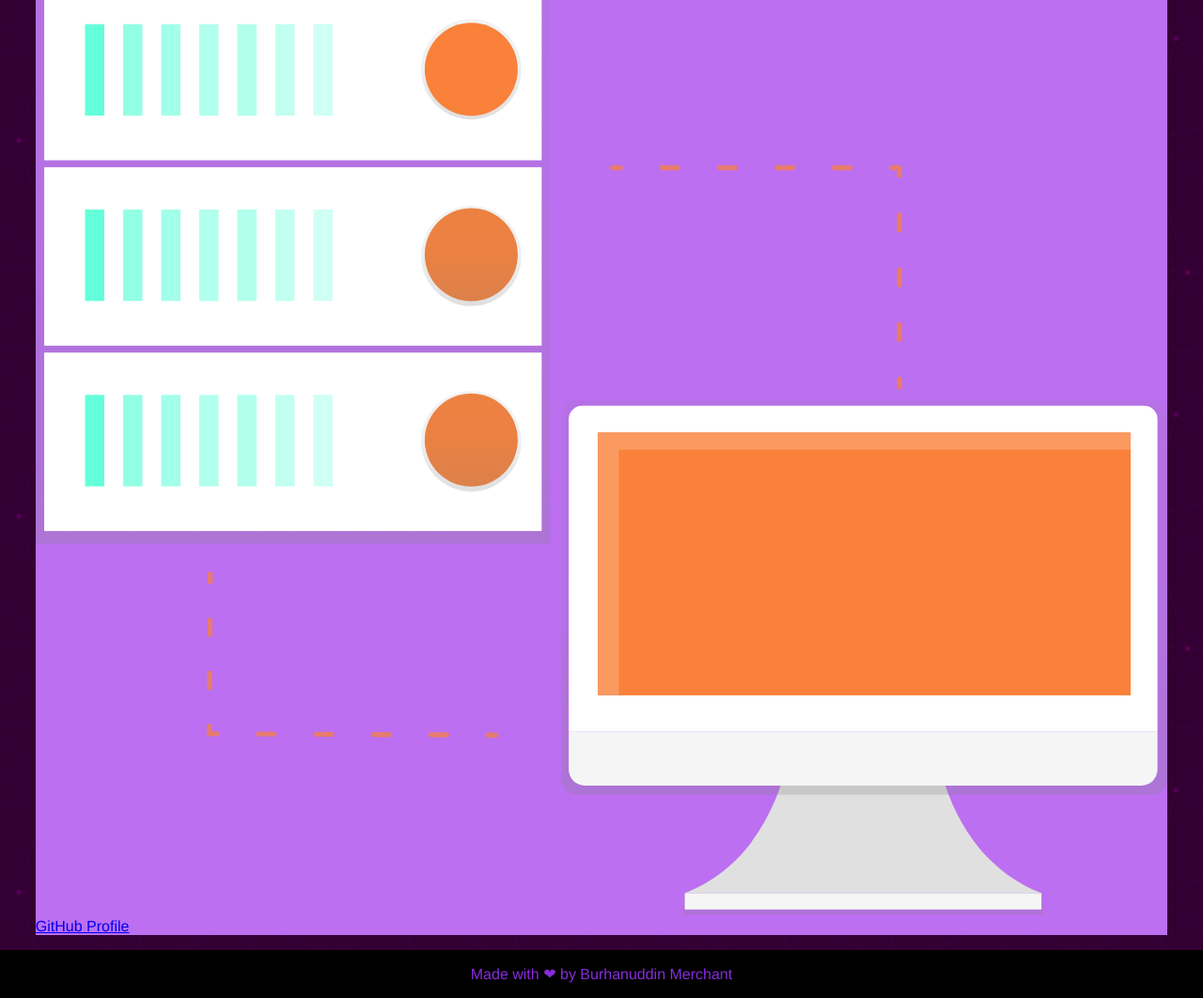
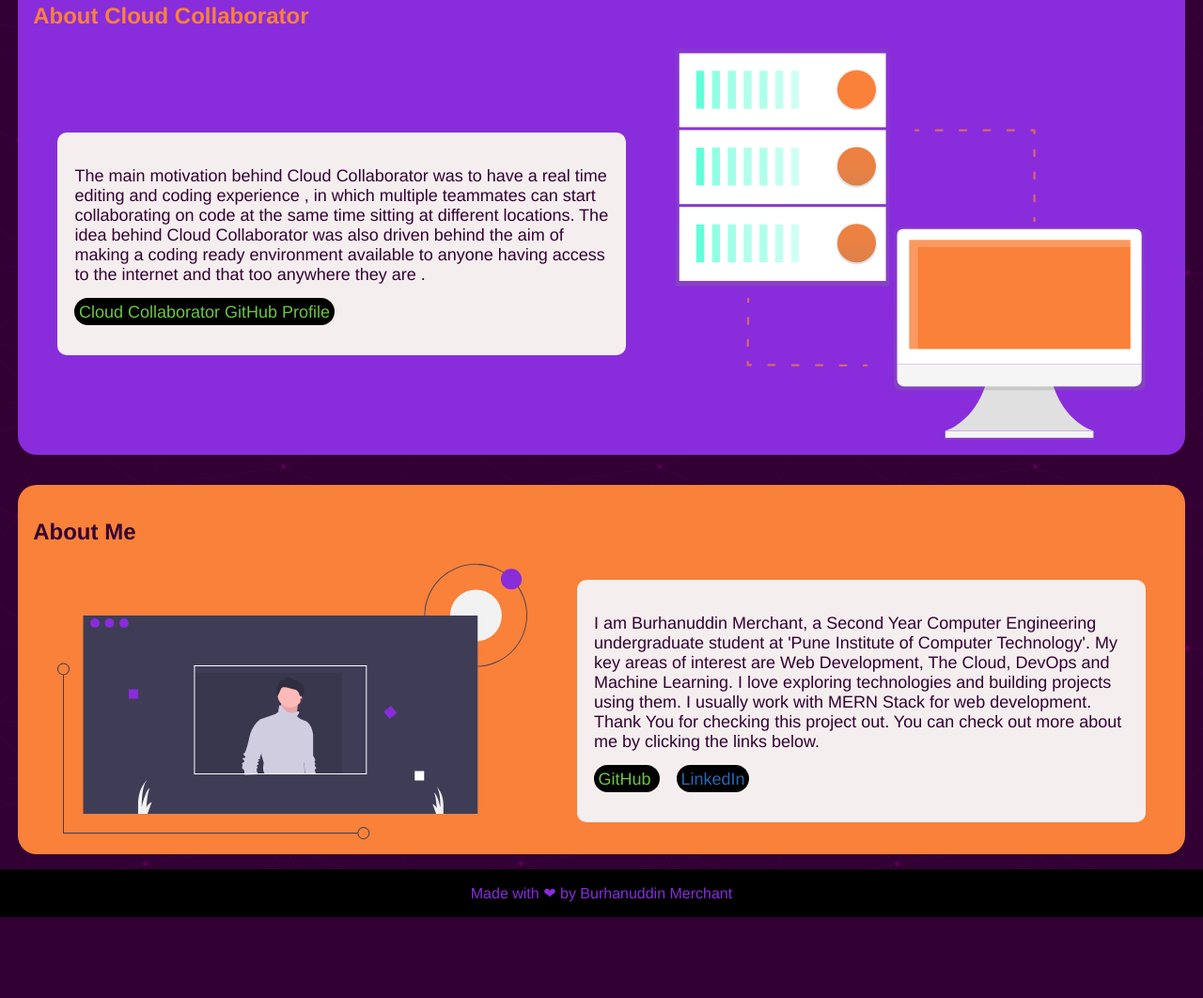
Before and after one commit to Cloud-Collaborator/cloud-collaborator, a website: page public/about.html in a window 1280 px wide. Shown: the part 150-1212 px from the top of the page at 94% size. After the commit the page ends 1126 px from the top, so only its background shows below. Drawn offline with Linux system fonts and the light colour scheme.

Commit message:
added the about section with content

```diff
--- a/public/about.html
+++ b/public/about.html
@@ -18,12 +18,46 @@
       </nav>
     </header>
     <main>
-      <div class="about-intro">
-        <img src="./assets/server.svg" alt="" /><a
-          href="https://github.com/BurhanuddinMerchant"
-          target="blank"
-          >GitHub Profile</a
-        >
+      <div class="about-cloudcollaborator">
+        <h2>About Cloud Collaborator</h2>
+        <div class="about-cloudcollaborator-content">
+          <div>
+            <p >
+              The main motivation behind Cloud Collaborator was to have a real
+              time editing and coding experience , in which multiple teammates
+              can start collaborating on code at the same time sitting at
+              different locations. The idea behind Cloud Collaborator was also
+              driven behind the aim of making a coding ready environment
+              available to anyone having access to the internet and that too
+              anywhere they are .
+              <p>
+              <a href="https://github.com/Cloud-Collaborator" target="blank"
+                >Cloud Collaborator GitHub Profile</a
+              ></p>
+            </p>
+          </div>
+          <img src="./assets/server.svg" alt="" />
+        </div>
+      </div>
+      <div class="about-me">
+        <h2>About Me</h2>
+        <div class="about-me-content">
+
+          <img src="./assets/aboutme.svg" alt="" />
+          <div>
+            <p >
+
+              I am Burhanuddin Merchant, a Second Year Computer Engineering undergraduate student at 'Pune Institute of Computer Technology'. My key areas of interest are Web Development, The Cloud, DevOps and Machine Learning. I love exploring technologies and building projects using them. I usually work with MERN Stack for web development. Thank You for checking this project out. You can check out more about me by clicking the links below.
+              <p>
+              <a href="https://github.com/BurhanuddinMerchant" target="blank">
+                GitHub
+              </a><a class="linkedin" href="https://www.linkedin.com/in/burhanuddin-merchant-89b14a198/" target="blank">
+                LinkedIn
+              </a>
+            </p>
+            </p>
+          </div>
+        </div>
       </div>
     </main>
     <footer><p>Made with ❤ by Burhanuddin Merchant</p></footer>
--- a/public/css/about.css
+++ b/public/css/about.css
@@ -63,16 +63,89 @@
 .active:hover {
   color: #892cdc;
 }
-main img {
-  width: 100%;
+
+.about-cloudcollaborator {
+  box-sizing: border-box;
+  padding: 1em;
+  background-color: #892cdc;
+  margin: auto;
+  display: flex;
+  flex-direction: column;
+  border-radius: 20px;
 }
-.about-intro {
-  background-color: #bc6ff1;
-  backdrop-filter: blur(2em);
-  width: 97%;
+.about-cloudcollaborator-content {
+  display: flex;
+}
+.about-cloudcollaborator-content img {
+  width: 47%;
+  max-width: 500px;
   margin: auto;
 }
+.about-cloudcollaborator-content a {
+  display: inline;
+  padding: 0.25em;
+  background-color: #000000;
+  text-decoration: none;
+  color: #6cc644;
+  border-radius: 999px;
+}
+.about-cloudcollaborator-content div {
+  background-color: #f5eeee;
+  padding: 1em;
+  border-radius: 10px;
+  color: #330033;
+  font-size: 1.125rem;
+  width: 47%;
+  margin: auto;
+}
+.about-me {
+  box-sizing: border-box;
+  padding: 1em;
+  margin: auto;
+  display: flex;
+  flex-direction: column;
+  background-color: #f9813a;
+  margin-top: 2em;
+  border-radius: 20px;
+}
+
+.about-me a {
+  display: inline;
+  padding: 0.25em;
+  background-color: #000000;
+  text-decoration: none;
+  color: #6cc644;
+  border-radius: 999px;
+}
+a.linkedin {
+  color: #2867b2;
+  margin-left: 1em;
+}
+.about-me-content {
+  display: flex;
+}
+.about-me-content div {
+  background-color: #f5eeee;
+  padding: 1em;
+  border-radius: 10px;
+  color: #330033;
+  font-size: 1.125rem;
+  width: 47%;
+  margin: auto;
+}
+.about-me-content img {
+  width: 47%;
+  max-width: 500px;
+  margin: auto;
+}
+.about-cloudcollaborator h2 {
+  color: #f9813a;
+}
+.about-me h2 {
+  color: #330033;
+}
 main {
+  box-sizing: border-box;
   width: 97%;
   max-width: 1500px;
   margin: 1em auto;
@@ -83,3 +156,25 @@
   color: #892cdc;
   text-align: center;
 }
+@media (max-width: 725px) {
+  .about-cloudcollaborator-content {
+    flex-direction: column-reverse;
+  }
+  .about-cloudcollaborator-content div {
+    width: 90%;
+  }
+  .about-cloudcollaborator-content img {
+    width: 90%;
+    margin-bottom: 1em;
+  }
+  .about-me-content {
+    flex-direction: column;
+  }
+  .about-me-content div {
+    width: 90%;
+  }
+  .about-me-content img {
+    width: 90%;
+    margin-bottom: 1em;
+  }
+}
--- a/public/css/workspaces.css
+++ b/public/css/workspaces.css
@@ -58,9 +58,10 @@
   margin: 2em auto;
 }
 .intro {
-  background-color: #52057b;
+  background-color: #892cdc;
   padding: 1em;
   display: flex;
+  border-radius: 20px;
 }
 .intro h2 {
   color: #f9813a;
@@ -75,6 +76,7 @@
 }
 .intro div {
   margin: auto 1em;
+  margin-left: 0;
 }
 @media (max-width: 700px) {
   .intro {
@@ -90,6 +92,7 @@
   padding: 1em;
   display: flex;
   flex-direction: column;
+  border-radius: 20px;
 }
 
 .getting-started p {
@@ -112,6 +115,7 @@
   margin-top: 1em;
   background-color: #ffd5cd;
   padding: 1em;
+  border-radius: 10px;
 }
 .workspace-section button {
   border: 0;
```
Also changed, not shown: public/assets/aboutme.svg (added).
